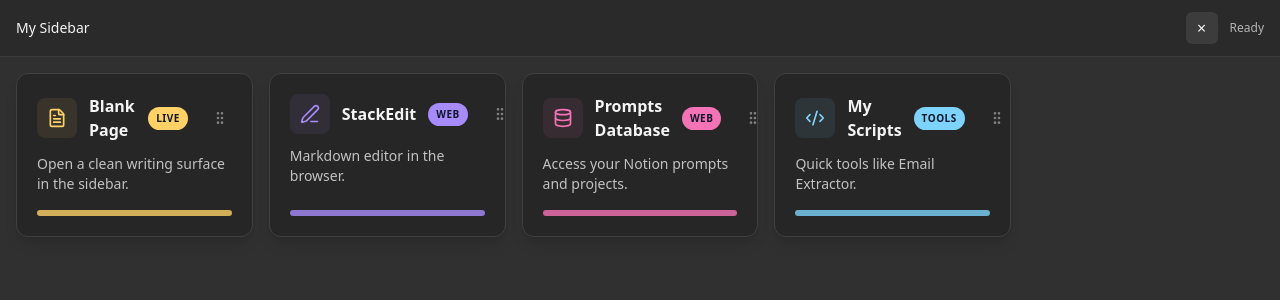
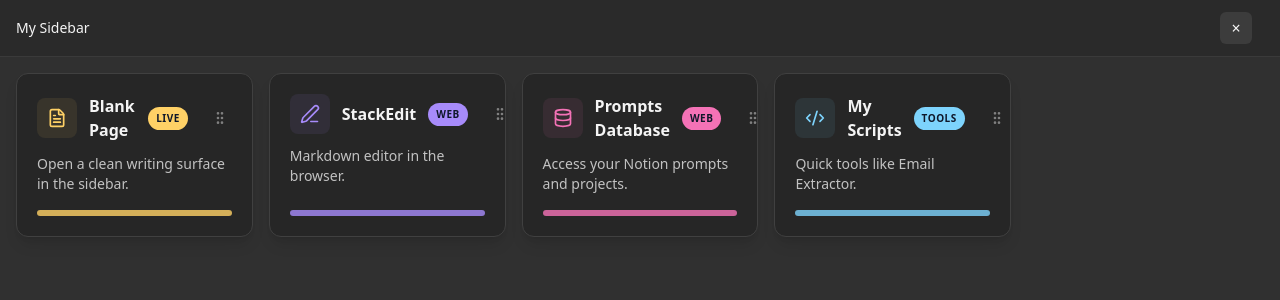
Before and after one commit to Ashjha75/browser-sidebar, a React (Vite) app: page / in a window 1280 px wide. Shown: the top 300 px of the page. Built offline with nearby package versions, Linux system fonts and the light colour scheme.

Commit message:
Remove loading status text from header when not loading

```diff
--- a/src/App.tsx
+++ b/src/App.tsx
@@ -257,7 +257,7 @@
             ×
           </button>
           <div className="text-xs" style={{ color: '#b5b5b5' }}>
-            {isLoading ? 'Loading...' : 'Ready'}
+            {isLoading ? 'Loading...' : ''}
           </div>
         </div>
       </header>
```
